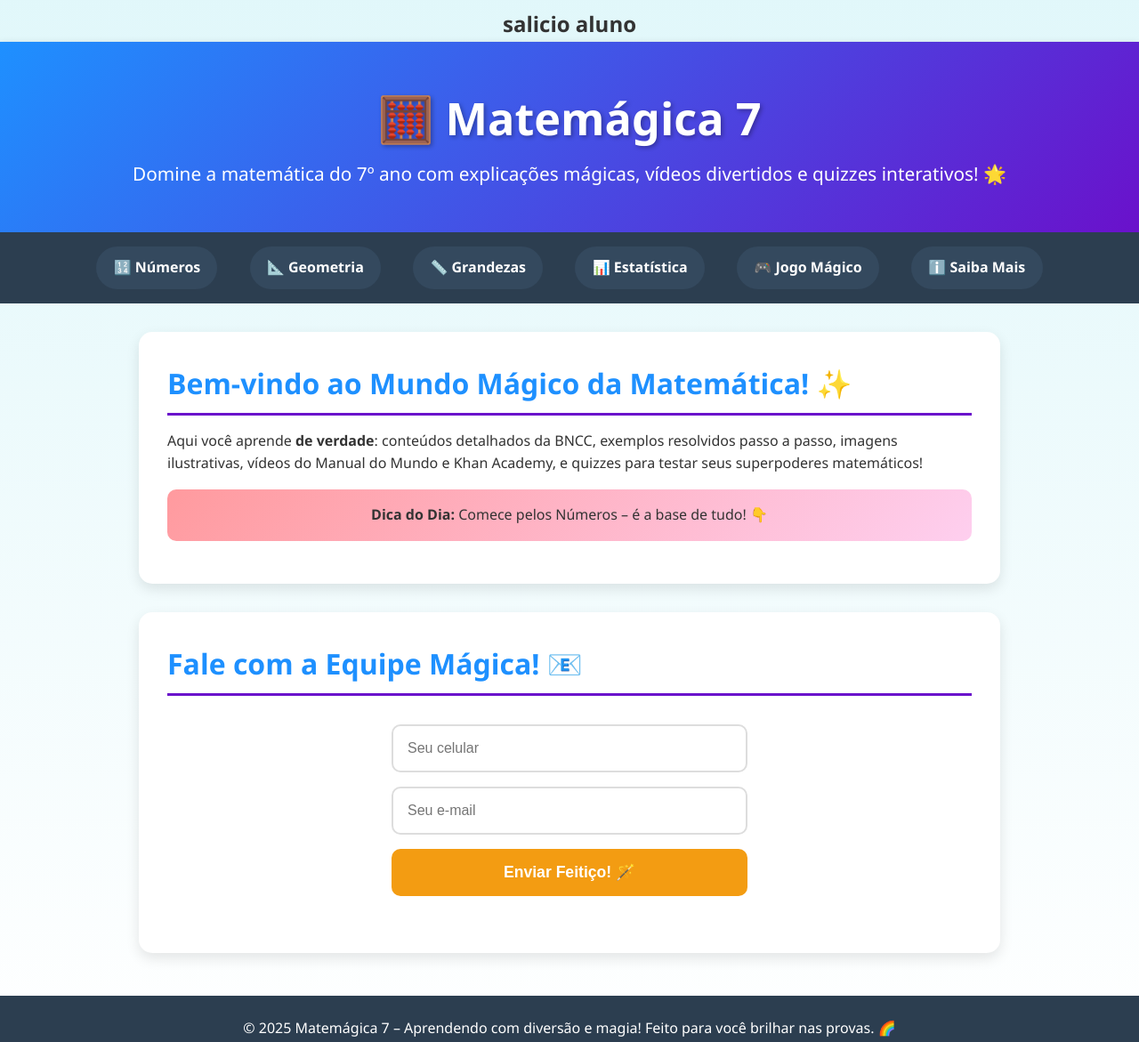
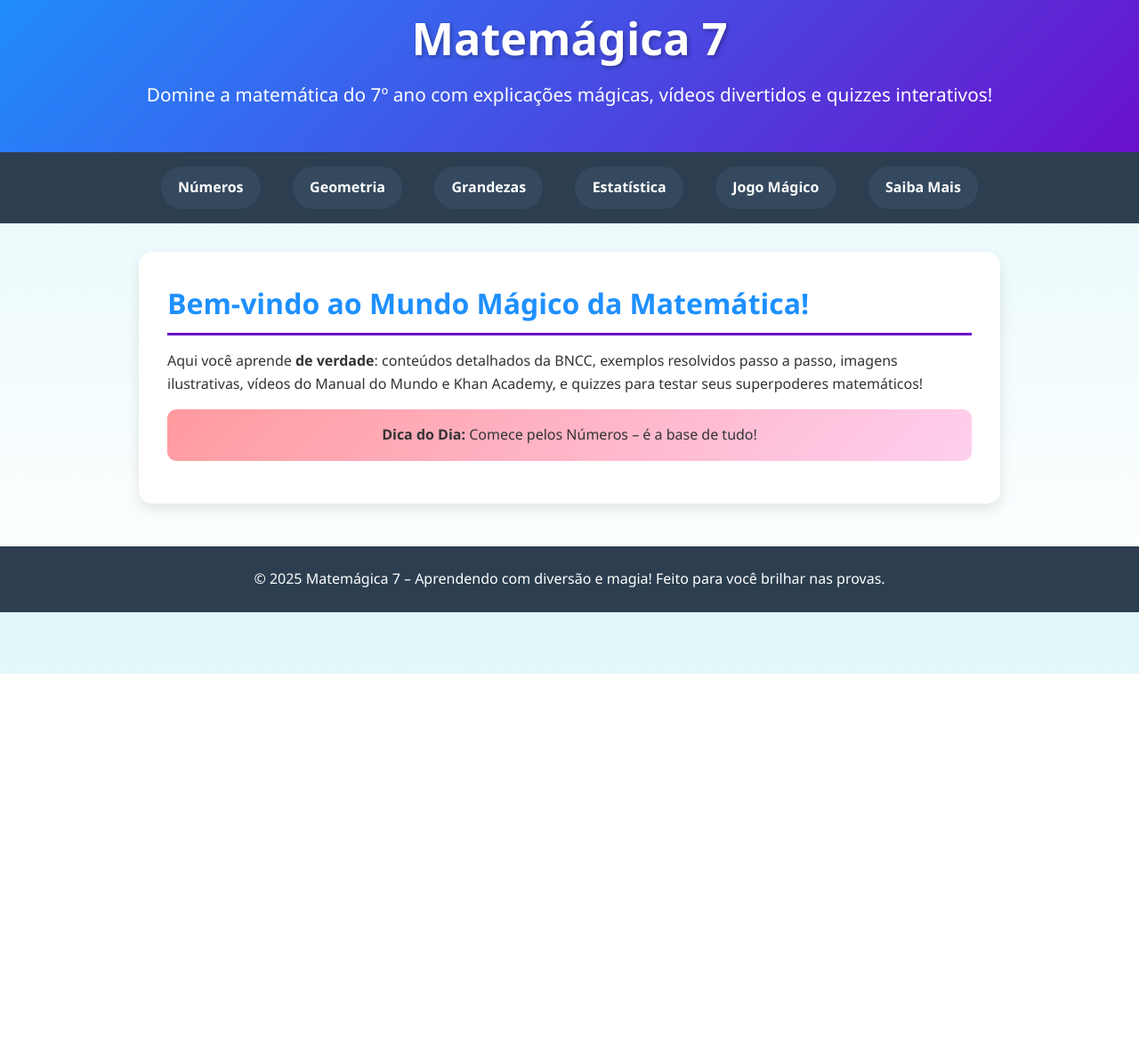
Before and after one commit to arthur2025112-CEAP/vercel, a plain HTML site: page index.html in a window 1280 px wide. Shown: the part 43-1214 px from the top of the page at 89% size. After the commit the page ends 800 px from the top, so only its background shows below. Drawn offline with Linux system fonts and the light colour scheme.

Commit message:
Refactor index.html to remove duplicates
Removed duplicate HTML structure and cleaned up the document.

```diff
--- a/index.html
+++ b/index.html
@@ -1,23 +1,4 @@
 <!DOCTYPE html>
-<html lang="en">
-<head>
-    <meta charset="UTF-8">
-    <meta name="viewport" content="width= initial-scale=1.0">
-    <title>Document</title>
-</head>
-<body>
-  <center>
-    <h1> Site vercel</h1>
-      <h2>salicio aluno</h2>
-  </center>
-</body>
-
-</html>
-
-<!DOCTYPE html>
-<html lang="pt-BR">
-<head>
-  <meta charset="UTF-8"><!DOCTYPE html>
 <html lang="pt-BR">
 <head>
   <meta charset="UTF-8">
@@ -38,51 +19,40 @@
     .card:hover { transform: translateY(-10px); box-shadow: 0 10px 25px rgba(0,0,0,0.2); }
     .card h2 { color: #1e90ff; font-size: 2rem; margin-bottom: 1rem; border-bottom: 3px solid #6a11cb; padding-bottom: 0.5rem; }
     .teaser { background: linear-gradient(135deg, #ff9a9e, #fecfef); padding: 1rem; border-radius: 10px; margin: 1rem 0; text-align: center; }
-    form { display: flex; flex-direction: column; gap: 1rem; max-width: 400px; margin: 2rem auto; }
-    input { padding: 1rem; font-size: 1rem; border: 2px solid #ddd; border-radius: 10px; transition: border 0.3s; }
-    input:focus { outline: none; border-color: #6a11cb; }
-    button { background: #f39c12; color: white; font-weight: bold; padding: 1rem; border: none; border-radius: 10px; cursor: pointer; font-size: 1.1rem; transition: 0.3s; }
-    button:hover { background: #e67e22; transform: scale(1.05); }
     footer { text-align: center; padding: 1.5rem; background: #2c3e50; color: white; margin-top: 3rem; }
-    @media (max-width: 600px) { header h1 { font-size: 2rem; } nav a { display: block; margin: 0.5rem auto; width: 80%; } }
+    @media (max-width: 600px) {
+      header h1 { font-size: 2rem; }
+      nav a { display: block; margin: 0.5rem auto; width: 80%; }
+    }
   </style>
 </head>
 <body>
   <header>
-    <h1>🧮 Matemágica 7</h1>
-    <p>Domine a matemática do 7º ano com explicações mágicas, vídeos divertidos e quizzes interativos! 🌟</p>
+    <h1>Matemágica 7</h1>
+    <p>Domine a matemática do 7º ano com explicações mágicas, vídeos divertidos e quizzes interativos!</p>
   </header>
 
   <nav>
-  <a href="numeros.html">🔢 Números</a>
-  <a href="geometria.html">📐 Geometria</a>
-  <a href="grandezas.html">📏 Grandezas</a>
-  <a href="estatistica.html">📊 Estatística</a>
-  <a href="jogo.html">🎮 Jogo Mágico</a>
-  <a href="saiba mais.html">ℹ️ Saiba Mais</a>
-</nav>
+    <a href="numeros.html">Números</a>
+    <a href="geometria.html">Geometria</a>
+    <a href="grandezas.html">Grandezas</a>
+    <a href="estatistica.html">Estatística</a>
+    <a href="jogo.html">Jogo Mágico</a>
+    <a href="saiba_mais.html">Saiba Mais</a>
+  </nav>
 
   <main>
     <div class="card">
-      <h2>Bem-vindo ao Mundo Mágico da Matemática! ✨</h2>
+      <h2>Bem-vindo ao Mundo Mágico da Matemática!</h2>
       <p>Aqui você aprende <strong>de verdade</strong>: conteúdos detalhados da BNCC, exemplos resolvidos passo a passo, imagens ilustrativas, vídeos do Manual do Mundo e Khan Academy, e quizzes para testar seus superpoderes matemáticos!</p>
       <div class="teaser">
-        <p><strong>Dica do Dia:</strong> Comece pelos Números – é a base de tudo! 👇</p>
+        <p><strong>Dica do Dia:</strong> Comece pelos Números – é a base de tudo!</p>
       </div>
-    </div>
-
-    <div class="card">
-      <h2>Fale com a Equipe Mágica! 📧</h2>
-      <form onsubmit="alert('Mensagem enviada! Vamos te ajudar em breve. 😊'); return false;">
-        <input type="text" placeholder="Seu celular" required>
-        <input type="email" placeholder="Seu e-mail" required>
-        <button type="submit">Enviar Feitiço! 🪄</button>
-      </form>
     </div>
   </main>
 
   <footer>
-    <p>© 2025 Matemágica 7 – Aprendendo com diversão e magia! Feito para você brilhar nas provas. 🌈</p>
+    <p>© 2025 Matemágica 7 – Aprendendo com diversão e magia! Feito para você brilhar nas provas.</p>
   </footer>
 </body>
 </html>
```
